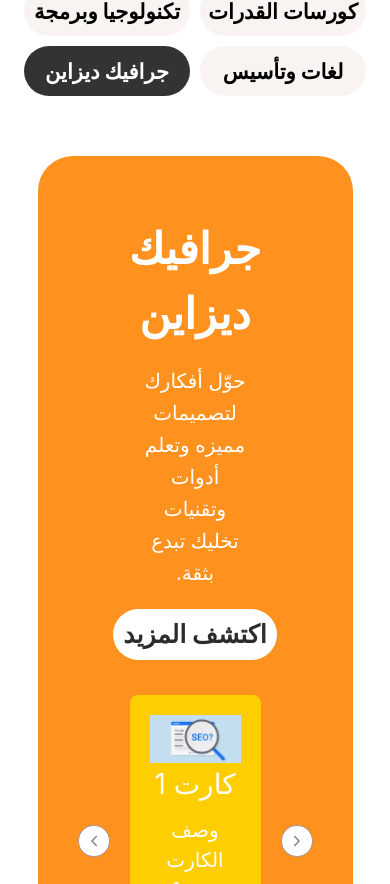
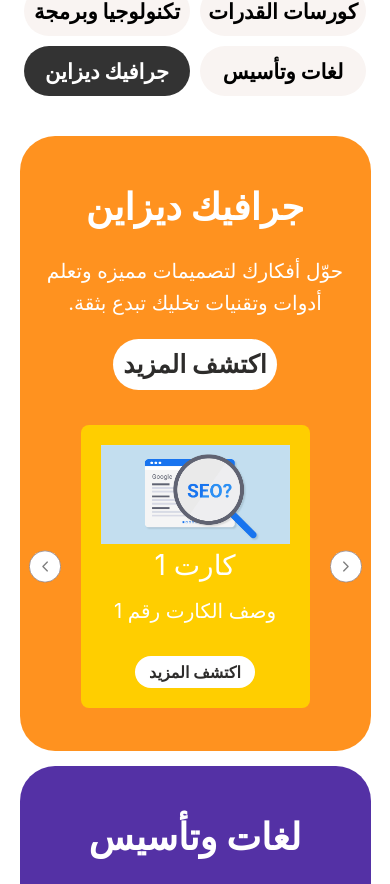
Before and after one commit to mo7ameda4hraf/mare-studio, a React (Vite) app: page / in a window 390 px wide. Shown: the part 1116-2000 px from the top of the page. Built offline with nearby package versions, Linux system fonts and the light colour scheme.

Commit message:
update responsive

```diff
--- a/src/Courses Page/MainCoursesPage.jsx
+++ b/src/Courses Page/MainCoursesPage.jsx
@@ -55,7 +55,7 @@ export default function MainCoursesPage() {
         </div>
       </div>
 
-      <div style={{ padding: "20px" }}>
+      <div className="content" style={{ padding: "20px" }}>
         <div ref={designRef}>
           <CourseCard color="#FF921F" title={t("coursesPage.courses.optionCourses.option1Course")} backGroundCard="#FFCE00"/>
         </div>
--- a/src/Courses Page/componants/courses/style.css
+++ b/src/Courses Page/componants/courses/style.css
@@ -32,17 +32,26 @@
 }
 
 @media (max-width:780px) {
+    .content{
+        padding: 0 !important;
+    }
     .course{
+        padding: 43px 9px !important;
         .title-course{
-            font-size: 43px;
+            font-size: 37px;
         }
         .description-course{
             font-size: 20px;
+            width: auto !important;
         }
         .card{
             .title-card{
                 font-size: 28px;
             }
+            .learn-more-btn{
+                width: 120px !important;
+                font-size: 16px;
+            }
         }
     }
 }
```
